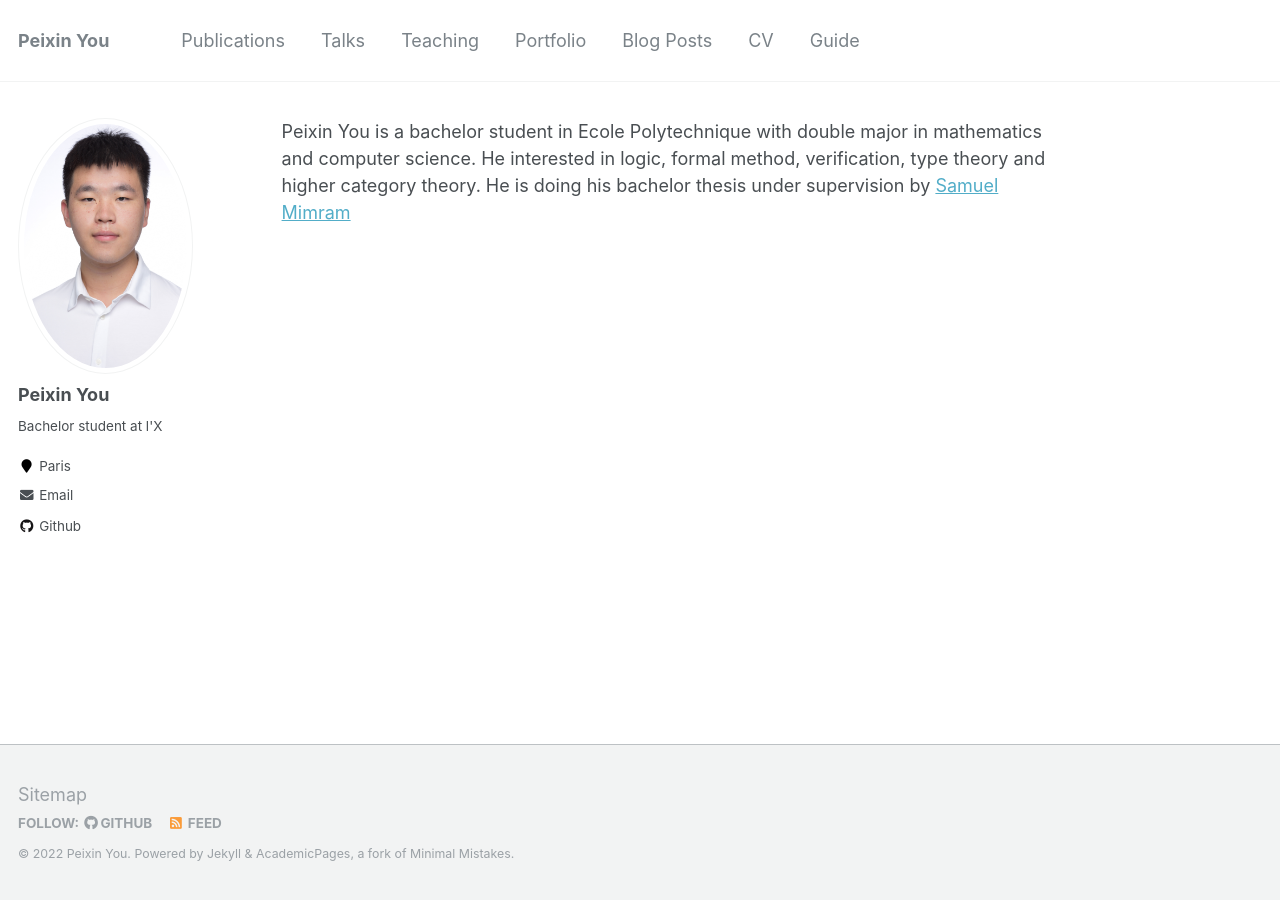
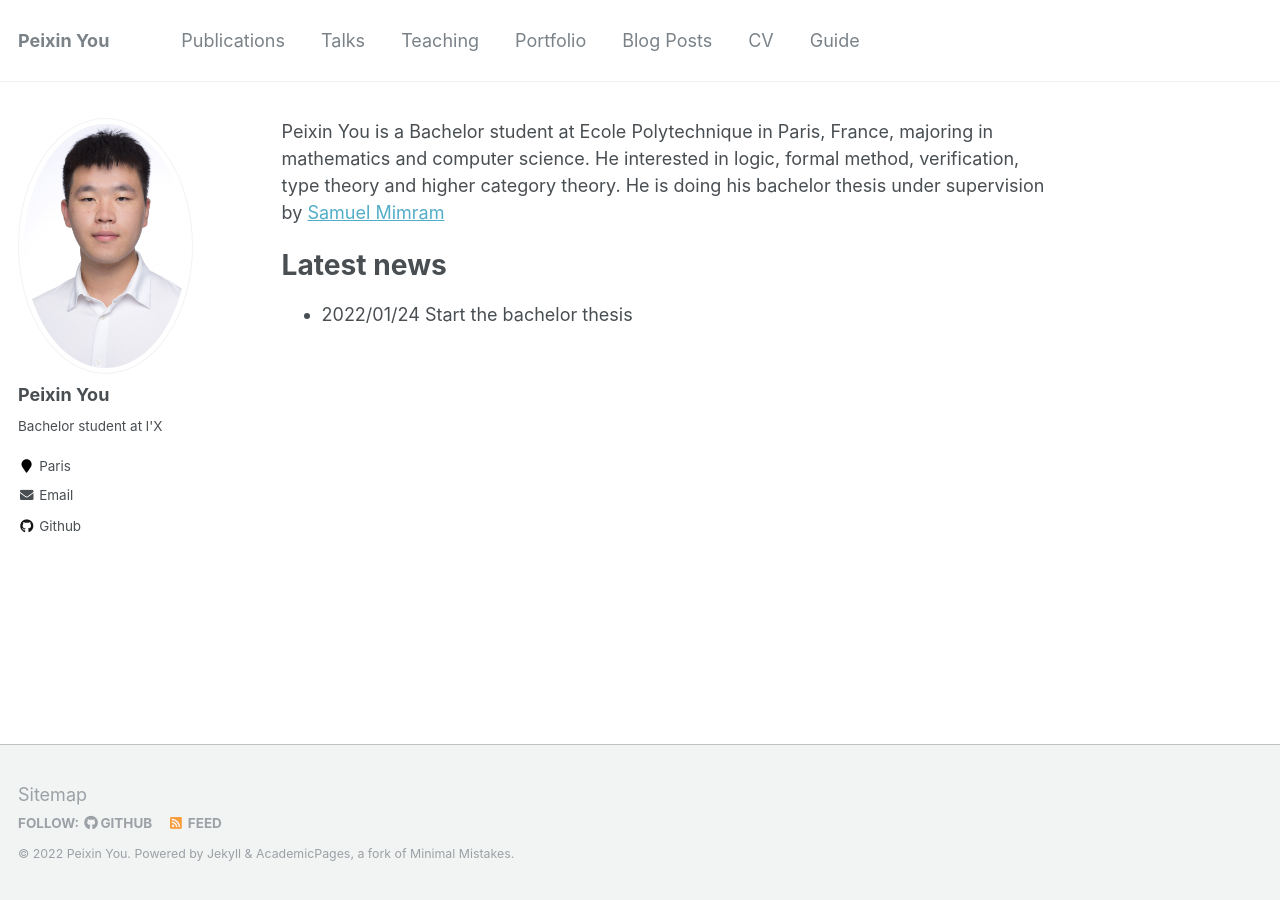
Before and after one commit to hyleIndex/hyleindex.github.io, a Jekyll site: the page built from _pages/about.md, in a window 1280 px wide. Built offline with Jekyll 4.4.1, drawn with Linux system fonts in a browser that asks for light colours.

Commit message:
Update about.md

```diff
--- a/_pages/about.md
+++ b/_pages/about.md
@@ -8,4 +8,8 @@ redirect_from:
   - /about.html
 ---
 
-Peixin You is a bachelor student in Ecole Polytechnique with double major in mathematics and computer science. He interested in logic, formal method, verification, type theory and higher category theory. He is doing his bachelor thesis under supervision by [Samuel Mimram](https://www.lix.polytechnique.fr/Labo/Samuel.Mimram//)
+Peixin You is a Bachelor student at Ecole Polytechnique in Paris, France, majoring in mathematics and computer science. He interested in logic, formal method, verification, type theory and higher category theory. He is doing his bachelor thesis under supervision by [Samuel Mimram](https://www.lix.polytechnique.fr/Labo/Samuel.Mimram//)
+
+# Latest news
+
+- 2022/01/24 Start the bachelor thesis
```
